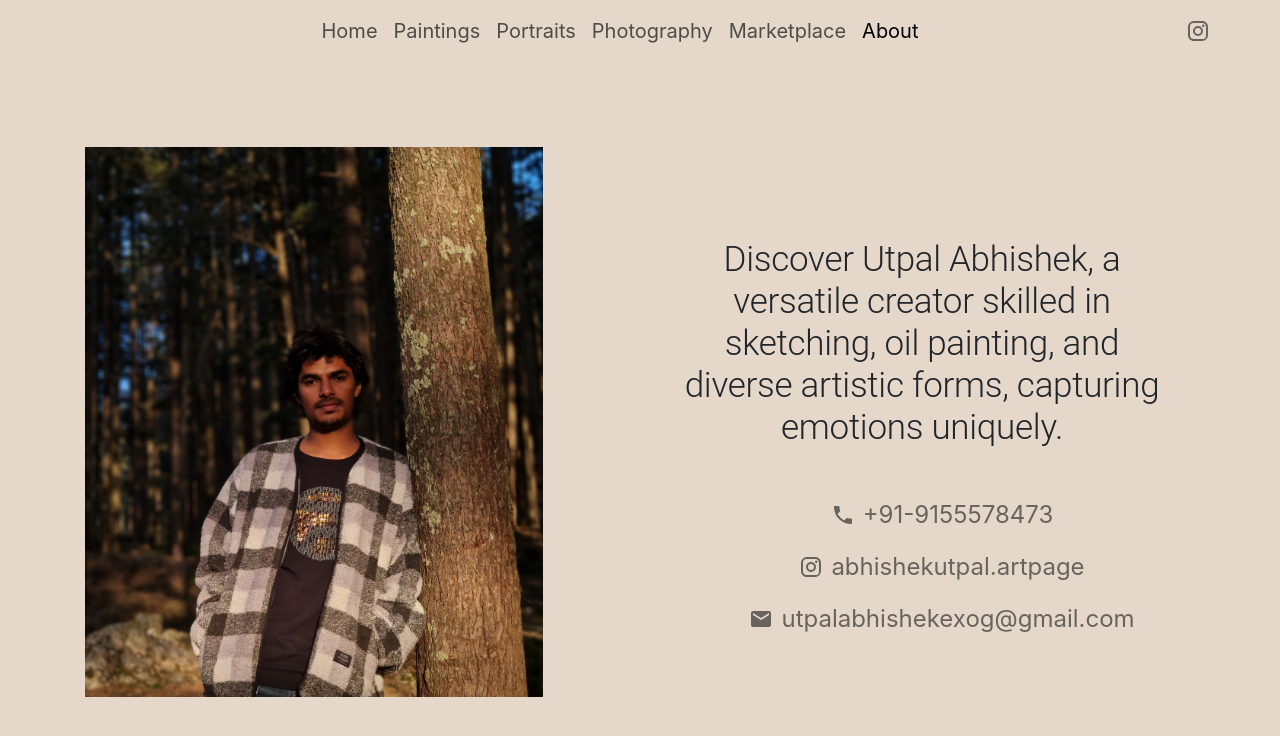
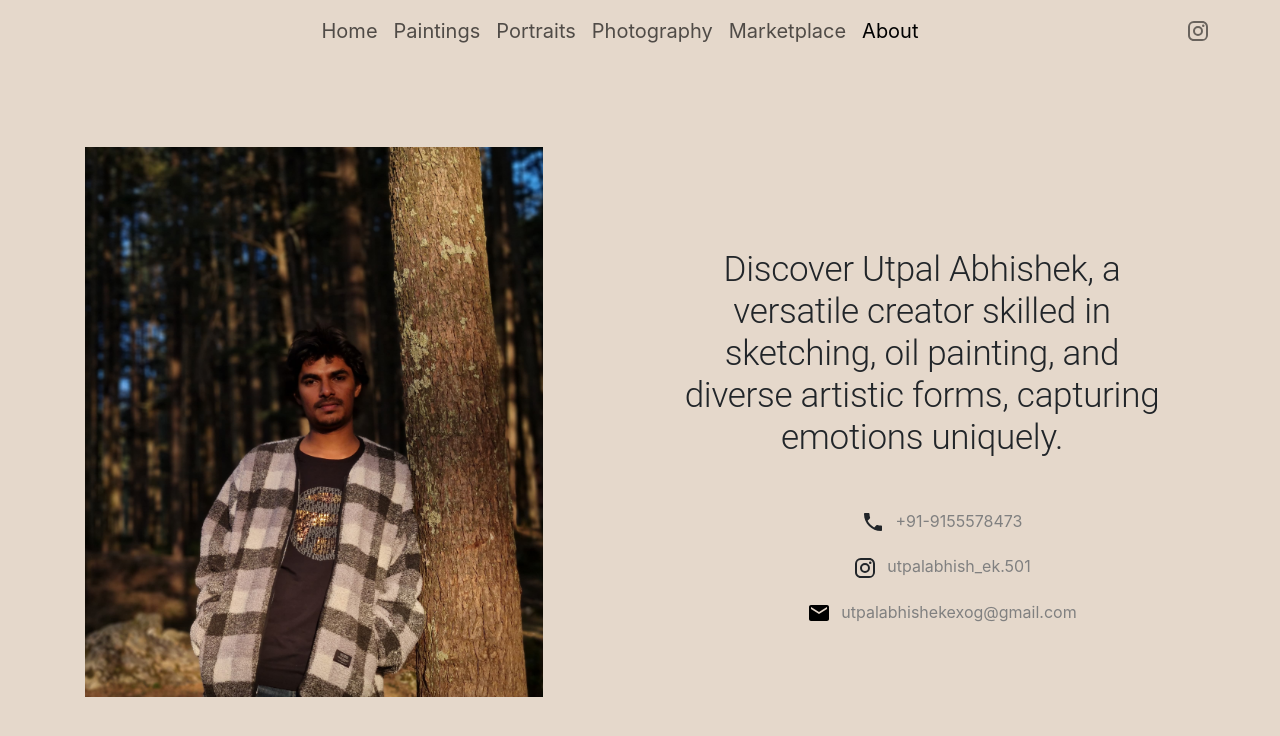
Before and after one commit to suryakamalog/art-portfolio, a React (Create React App) app: page /about in a window 1280 px wide. Shown: the top 736 px of the page. Built offline with nearby package versions, Linux system fonts and the light colour scheme; the HTML template or start-up script is replaced by a standard one.

Commit message:
changed tab logo and title, refactored about page

```diff
--- a/public/index.html
+++ b/public/index.html
@@ -2,7 +2,7 @@
 <html lang="en">
   <head>
     <meta charset="utf-8" />
-    <link rel="icon" href="%PUBLIC_URL%/favicon.ico" />
+    <link rel="icon" href="custom-logo.png" />
     <meta name="viewport" content="width=device-width, initial-scale=1" />
     <meta name="theme-color" content="#000000" />
     <meta
@@ -21,7 +21,7 @@
     />
     <link rel="apple-touch-icon" href="%PUBLIC_URL%/logo192.png" />
     <link rel="manifest" href="%PUBLIC_URL%/manifest.json" />
-    <title>React App</title>
+    <title>Utpal Abhishek</title>
   </head>
   <body>
     <script
--- a/src/components/About.js
+++ b/src/components/About.js
@@ -1,8 +1,6 @@
 import Typography from "@mui/material/Typography";
-import Button from "@mui/material/Button";
 import profilePhoto from "../images/profilePhoto.jpeg";
 import { useMediaQuery } from "@mui/material";
-import { IconButton } from "@mui/material";
 import EmailIcon from "@mui/icons-material/Email";
 import InstagramIcon from "@mui/icons-material/Instagram";
 import LocalPhoneIcon from "@mui/icons-material/LocalPhone";
@@ -56,22 +54,36 @@ const About = () => {
               oil painting, and diverse artistic forms, capturing emotions
               uniquely.
             </Typography>
-            <IconButton onClick={() => window.open("https://wa.me/919155578473")}>
-              <LocalPhoneIcon sx={{ marginRight: 1 }} />
-              +91-9155578473
-            </IconButton>
-            <IconButton
-              onClick={() =>
-                window.open("https://www.instagram.com/abhishekutpal.artpage")
-              }
-            >
-              <InstagramIcon sx={{  marginRight: 1 }} />
-              abhishekutpal.artpage
-            </IconButton>
-            <IconButton onClick={() => {}}>
-              <EmailIcon sx={{  marginRight: 1 }} />
+
+            <div style={{ margin: 10 }}>
+              <LocalPhoneIcon style={{ marginRight: 10 }}/>
+              <a
+                href="https://wa.me/919155578473"
+                target="_blank"
+                rel="noopener noreferrer"
+                style={{ textDecoration: "none", color: "grey" }}
+              >
+                +91-9155578473
+              </a>
+            </div>
+
+            <div style={{ margin: 10 }}>
+              <InstagramIcon style={{ marginRight: 10 }}/>
+
+              <a
+                href="https://www.instagram.com/utpalabhish_ek.501"
+                target="_blank"
+                rel="noopener noreferrer"
+                style={{ textDecoration: "none", color: "grey" }}
+              >
+                utpalabhish_ek.501
+              </a>
+            </div>
+
+            <div style={{ margin: 10, color: "grey" }}>
+              <EmailIcon style={{ marginRight: 10, color: "black" }} />
               utpalabhishekexog@gmail.com
-            </IconButton>
+            </div>
           </div>
         </div>
       </div>
--- a/src/components/MarketplaceImageUpload.js
+++ b/src/components/MarketplaceImageUpload.js
@@ -5,9 +5,7 @@ import {
   getDownloadURL,
 } from "firebase/storage";
 import {
-  push,
   ref as dbRef,
-  set,
   onValue,
   remove,
   update,
@@ -16,6 +14,9 @@ import { database, storage, auth } from "../firebase";
 import { signOut } from "firebase/auth";
 import EditIcon from "@mui/icons-material/Edit";
 import { IconButton } from "@mui/material";
+import Resizer from "react-image-file-resizer";
+import Compressor from 'compressorjs';
+import watermark from 'watermarkjs';
 
 const MarketplaceImageUpload = () => {
   const [images, setImages] = useState([]);
@@ -198,6 +199,94 @@ const MarketplaceImageUpload = () => {
     }));
   };
 
+
+  const processImages = async (files) => {
+    const processedPromises = Array.from(files).map(async (file) => {
+      const watermarkedFile = await addWatermark(file);
+      const resizedFile = await resizeFile(watermarkedFile);
+      const compressedFile = await compressImage(resizedFile);
+      return compressedFile;
+    });
+
+    return Promise.all(processedPromises);
+  };
+
+  function imgTagToFile(imgElement, fileName, mimeType) {
+    return new Promise((resolve) => {
+      // Create a canvas element
+      const canvas = document.createElement('canvas');
+      const context = canvas.getContext('2d');
+
+      // Set canvas dimensions to match the image
+      canvas.width = imgElement.width;
+      canvas.height = imgElement.height;
+
+      // Draw the image onto the canvas
+      context.drawImage(imgElement, 0, 0);
+
+      // Convert canvas content to Blob
+      canvas.toBlob(
+        (blob) => {
+          // Create a File from the Blob
+          const fileOptions = { type: mimeType };
+          const file = new File([blob], fileName, fileOptions);
+
+          // Resolve with the created File object
+          resolve(file);
+        },
+        mimeType,
+        1 // Image quality (1 is maximum)
+      );
+    });
+  }
+
+  const addWatermark = (file) =>
+  new Promise((resolve) => {
+    watermark([file])
+      .image(watermark.text.center('Utpal Abhishek', '300px Arial', '#ffffff', 0.5))
+      .then((img) => {
+        const myFileName = 'example.jpg';
+        const myMimeType = 'image/jpeg';
+
+        imgTagToFile(img, myFileName, myMimeType).then((file) => {
+          resolve(file);
+        });
+
+      });
+  });
+
+  const resizeFile = (file) =>
+    new Promise((resolve) => {
+      Resizer.imageFileResizer(
+        file,
+        1500,
+        1500,
+        'JPEG',
+        100,
+        0,
+        (uri) => {
+          resolve(uri);
+        },
+        'file'
+      );
+    });
+
+  const compressImage = (file) =>
+    new Promise((resolve) => {
+      new Compressor(file, {
+        quality: 0.8, // Adjust the quality as needed (0 to 1)
+        success(result) {
+          resolve(result);
+        },
+        error(err) {
+          console.error(err.message);
+          resolve(file); // Resolve with the original file in case of an error
+        },
+      });
+    });
+
+
+
   return (
     <div>
       <div
--- a/src/components/Navbar.js
+++ b/src/components/Navbar.js
@@ -103,7 +103,7 @@ const Navbar = () => {
         <div>
           <IconButton
             sx={instagramLogoStyle}
-            onClick={() => window.open("https://www.instagram.com/abhishekutpal.artpage")}
+            onClick={() => window.open("https://www.instagram.com/utpalabhish_ek.501")}
           >
             <InstagramIcon />
           </IconButton>
```
Also changed, not shown: public/custom-logo.png (added), 1 other file (tests, documents, lock files or other folders).
